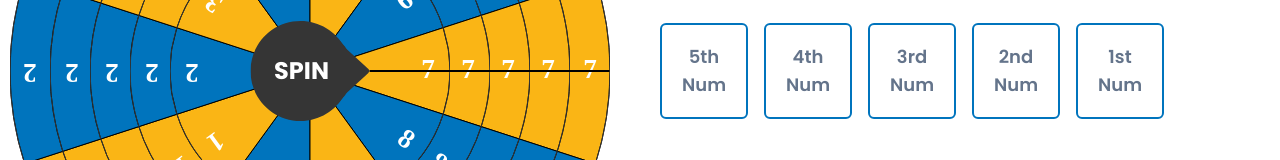
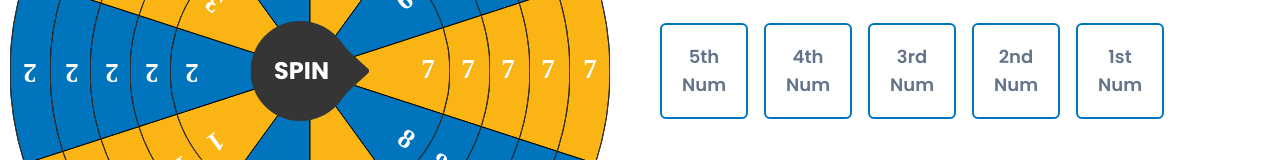
Before and after one commit to Mridul2820/wheel-number-picker, a React (Create React App) app: page / in a window 1280 px wide. Shown: the part 329-489 px from the top of the page. Built offline with nearby package versions, Linux system fonts and the light colour scheme.

Commit message:
Line show after one spin end

```diff
--- a/src/components/WheelContent.js
+++ b/src/components/WheelContent.js
@@ -154,7 +154,9 @@ const WheelContent = () => {
           <span className="absolute-center text-white text-2xl font-bold mt-2 -rotate-90">
             SPIN
           </span>
-          <div className="w-0.5 h-60 bg-black absolute -top-60 left-1/2 -translate-x-1/2 z-[999]" />
+          {numbers[0] && (
+            <div className="w-0.5 h-60 bg-black absolute -top-60 left-1/2 -translate-x-1/2 z-[999]" />
+          )}
         </div>
       </div>
       <div className="flex gap-4">
```
